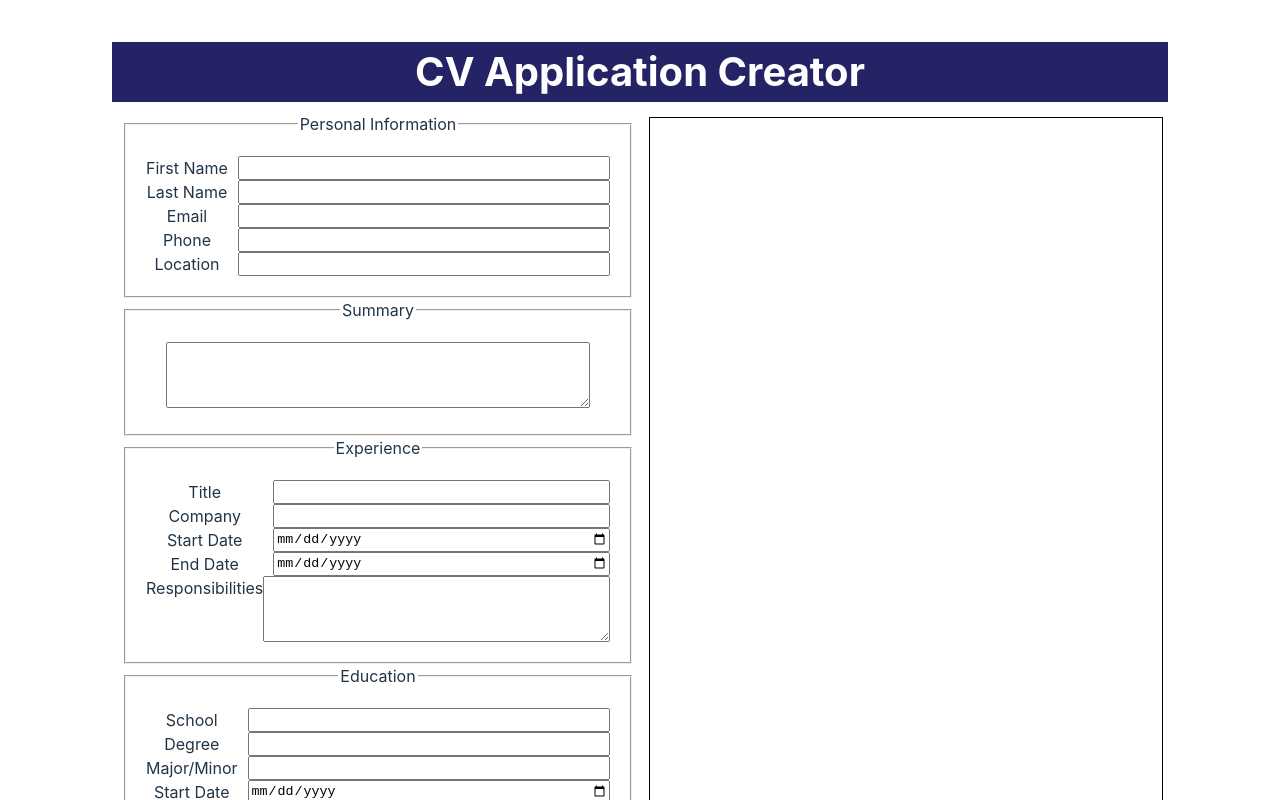
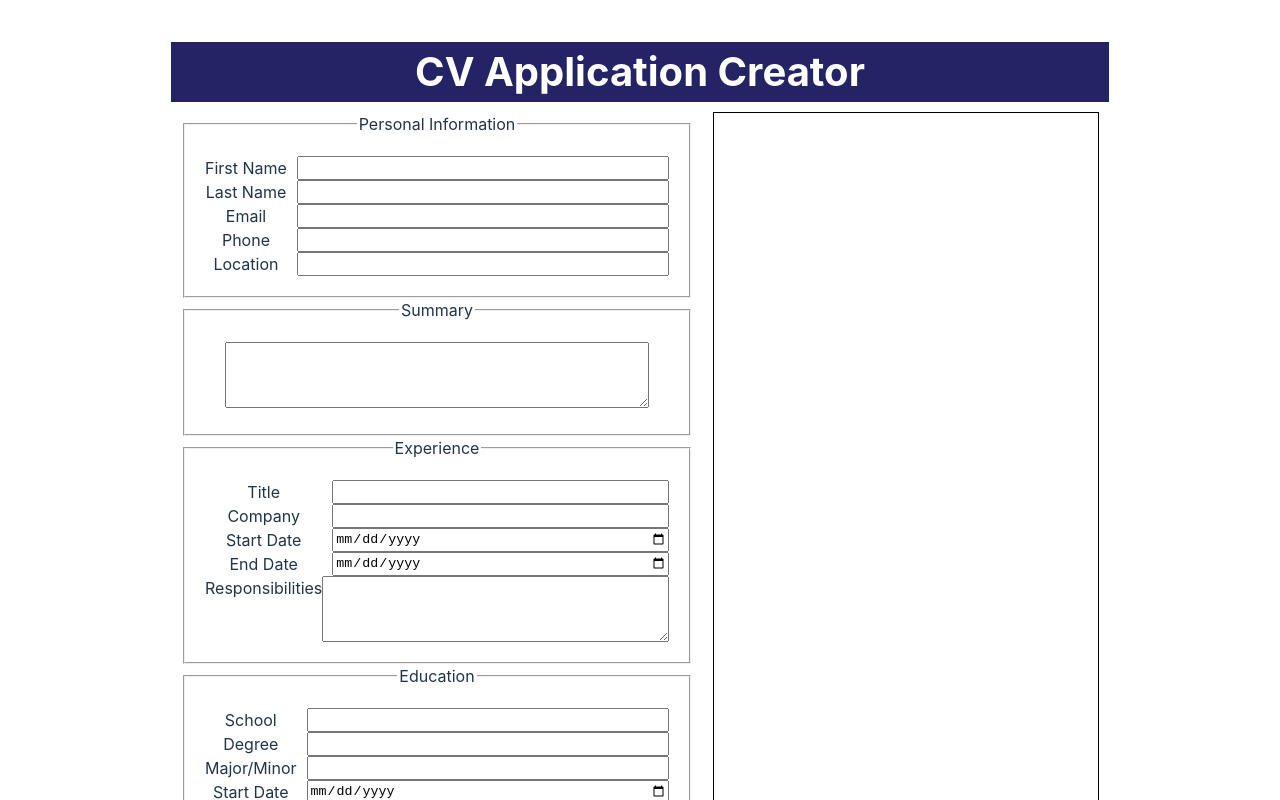
Before and after one commit to suzuhe481/cv-app-creator, a React (Vite) app: page / in a window 1280 px wide. Shown: the top 800 px of the page. Built offline with nearby package versions, Linux system fonts and the light colour scheme.

Commit message:
Margin and padding changes

```diff
--- a/src/components/Preview/Preview.css
+++ b/src/components/Preview/Preview.css
@@ -1,10 +1,9 @@
 .preview {
   border: 1px solid black;
 
-  margin: 5px;
+  margin: 0 10px;
 
-  width: 40vw;
-  height: 100vh;
+  width: 30vw;
 }
 
 /* Styling for full name */
```
